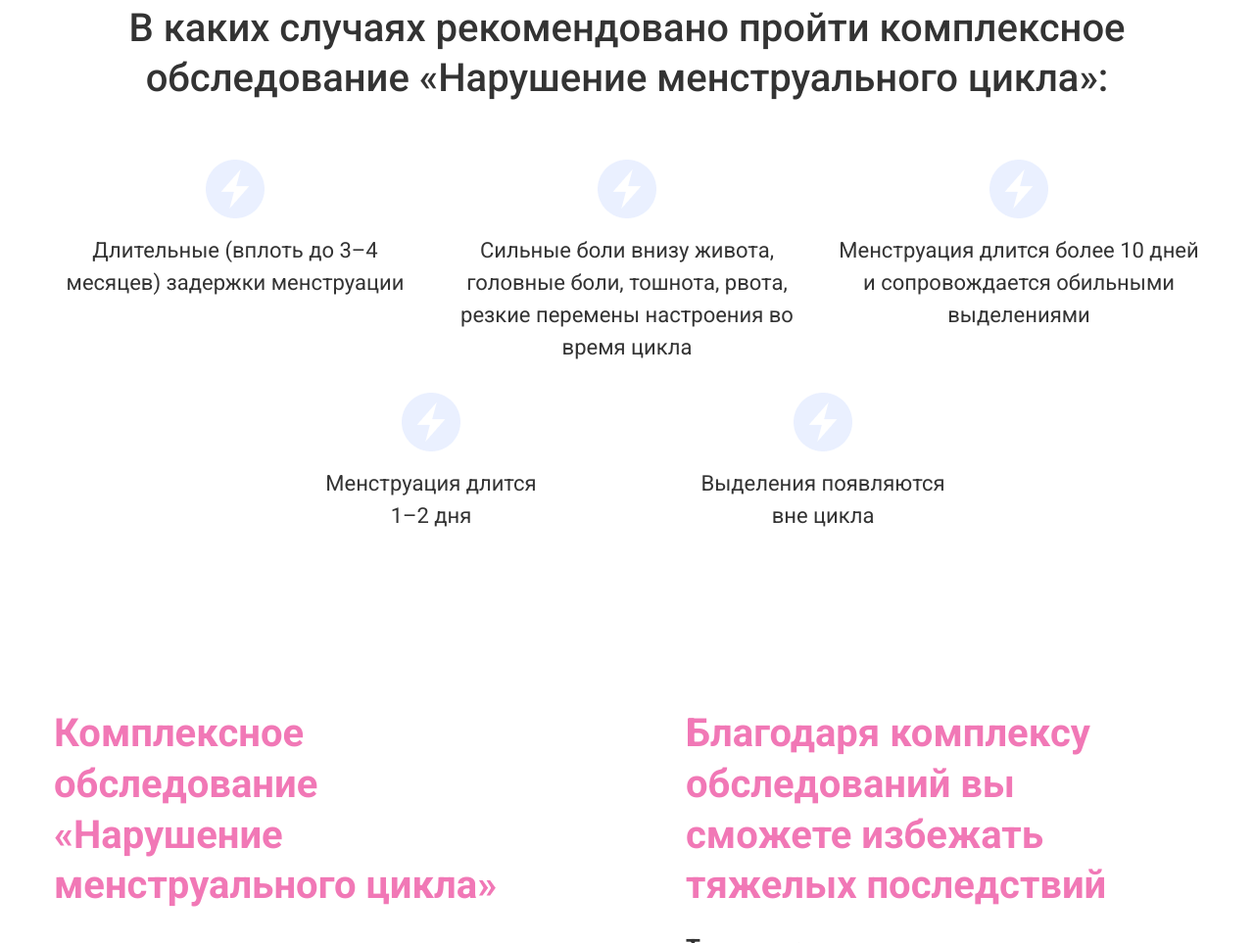
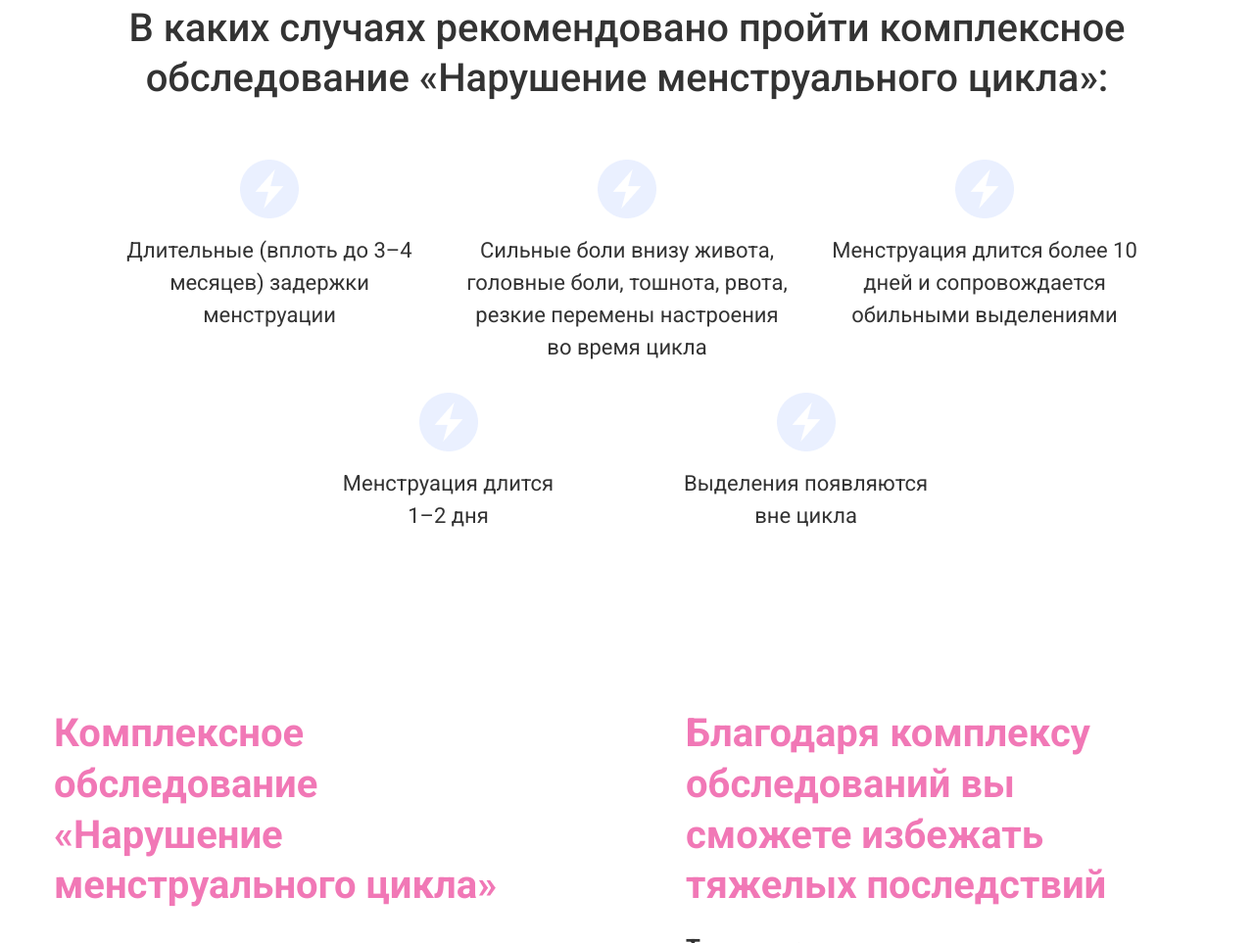
Before and after one commit to altnic/medoklend3, a plain HTML site: page index.html in a window 1280 px wide. Shown: the part 1403-2366 px from the top of the page at 98% size. Drawn offline with nearby package versions, Linux system fonts and the light colour scheme; a script that the page names is missing.

Commit message:
feat: fix 5

```diff
--- a/styles/main.css
+++ b/styles/main.css
@@ -848,7 +848,7 @@ input {
 }
 
 .cases__list-item {
-  max-width: 370px;
+  max-width: 335px;
   width: 100%;
   text-align: center;
 }
```
